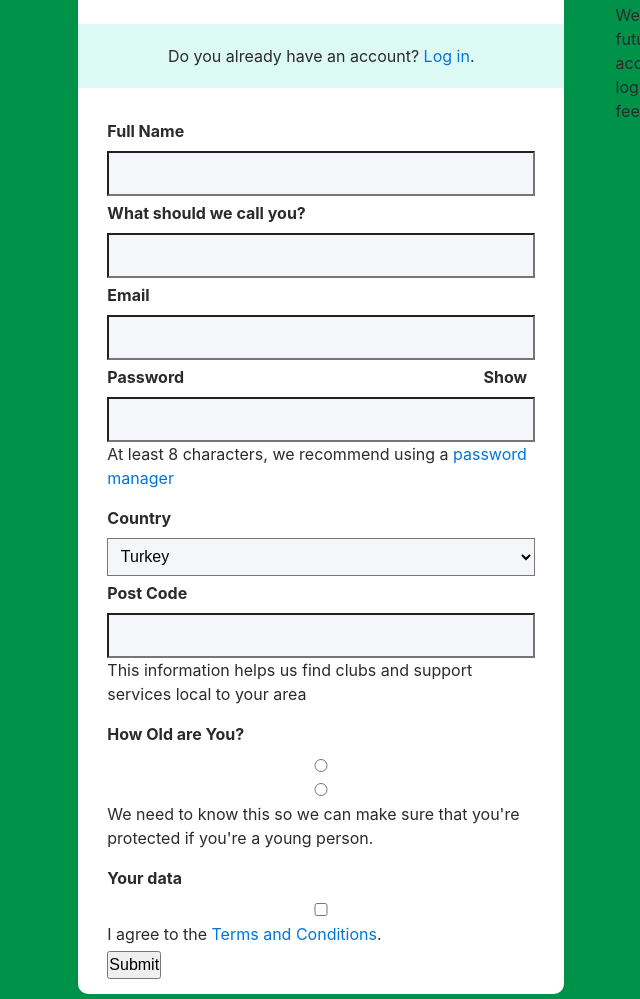
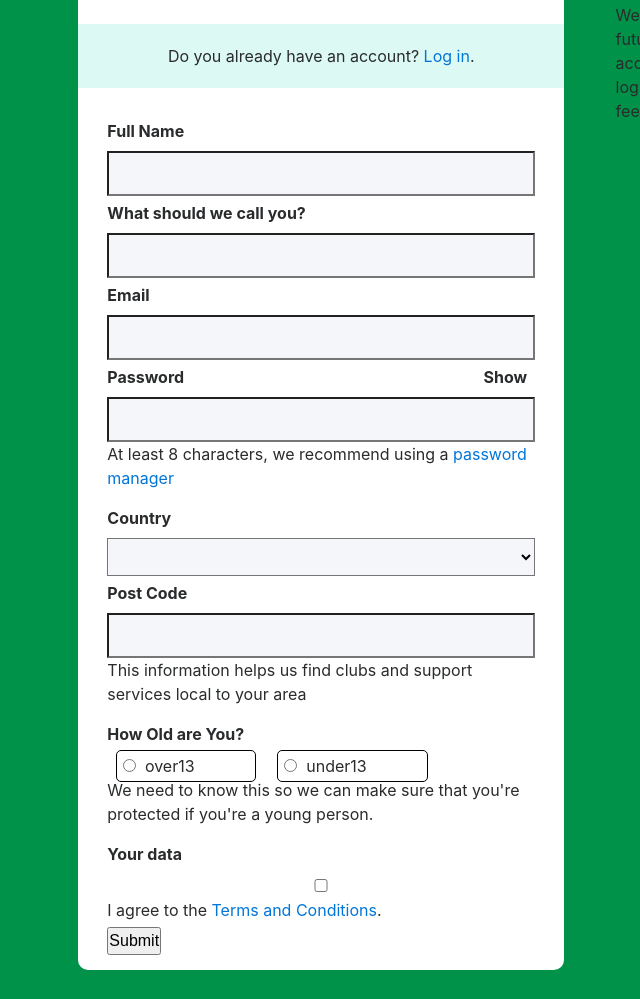
Before and after one commit to erdldncr/Raspberry, a plain HTML site: page RASPBERRY PROJECTS HOME/SIGN-IN/SIGN-UP/index.html in a window 1280 px wide. Shown: the part 220-1219 px from the top of the page, without its empty margins (50-690 px from the left). Drawn offline with nearby package versions, Linux system fonts and the light colour scheme; a script that the page names is missing.

Commit message:
radio buttons have been adjusted

```diff
--- a/RASPBERRY PROJECTS HOME/SIGN-IN/SIGN-UP/index.html
+++ b/RASPBERRY PROJECTS HOME/SIGN-IN/SIGN-UP/index.html
@@ -42,6 +42,7 @@
                 <section>
                     <label for="country">Country</label><br>
                     <select name="country" id="country">
+                        <option value="nothing" selected></option>
                         <option value="tr">Turkey</option>
                         <option value="tr">Turkey</option>
                         <option value="tr">Turkey</option>
@@ -55,8 +56,8 @@
                 </section>
                 <section>
                     <label for="age">How Old are You?</label><br>
-                  <div  class="age"><input type="radio" name="age" id="over13"></div>
-                  <div  class="age"><input type="radio" name="age" id="under13"></div>
+                <span class="age"><input type="radio" name="age" id="over13"> over13</span>
+                  <span class="age"><input type="radio" name="age" id="under13"> under13</span>
                     <p>We need to know this so we can make sure that you're protected if you're a young person.</p>
                 </section>
                 <section>
--- a/RASPBERRY PROJECTS HOME/SIGN-IN/SIGN-UP/script.js
+++ b/RASPBERRY PROJECTS HOME/SIGN-IN/SIGN-UP/script.js
@@ -44,4 +44,18 @@ document.getElementById("show").addEventListener("click",function(){
     document.getElementById("password").setAttribute("type","password")
     document.getElementById("show").innerHTML="<strong>Show</strong>"
    }
+
 })
+///check age
+document.getElementsByName("age").forEach(item=>{item.addEventListener("click",function(){
+    User.age=item.attributes["id"].value
+    console.log(User.age)
+    if(item.attributes["id"].value=="under13"){
+
+    window.location.href = "http://www.w3schools.com";
+    }
+})
+
+})
+
+// User.age=document.getElementsByName("age")[0]
--- a/RASPBERRY PROJECTS HOME/SIGN-IN/SIGN-UP/style.css
+++ b/RASPBERRY PROJECTS HOME/SIGN-IN/SIGN-UP/style.css
@@ -65,6 +65,17 @@ p.text-center{
     position: relative;
     left: 70%;
 }
+input[name='age']{
+    margin: 1%;
+    display: inline;
+    width: initial;
+}
+span.age{
+    margin: 2%;
+    padding: 5px 60px 5px 2px;
+    border: 1px solid  black;
+    border-radius: 5px;
+}
 
 main aside{
     width: 50%;
```
Also changed, not shown: RASPBERRY PROJECTS HOME/SIGN-IN/index.html (+1 -0 lines).
